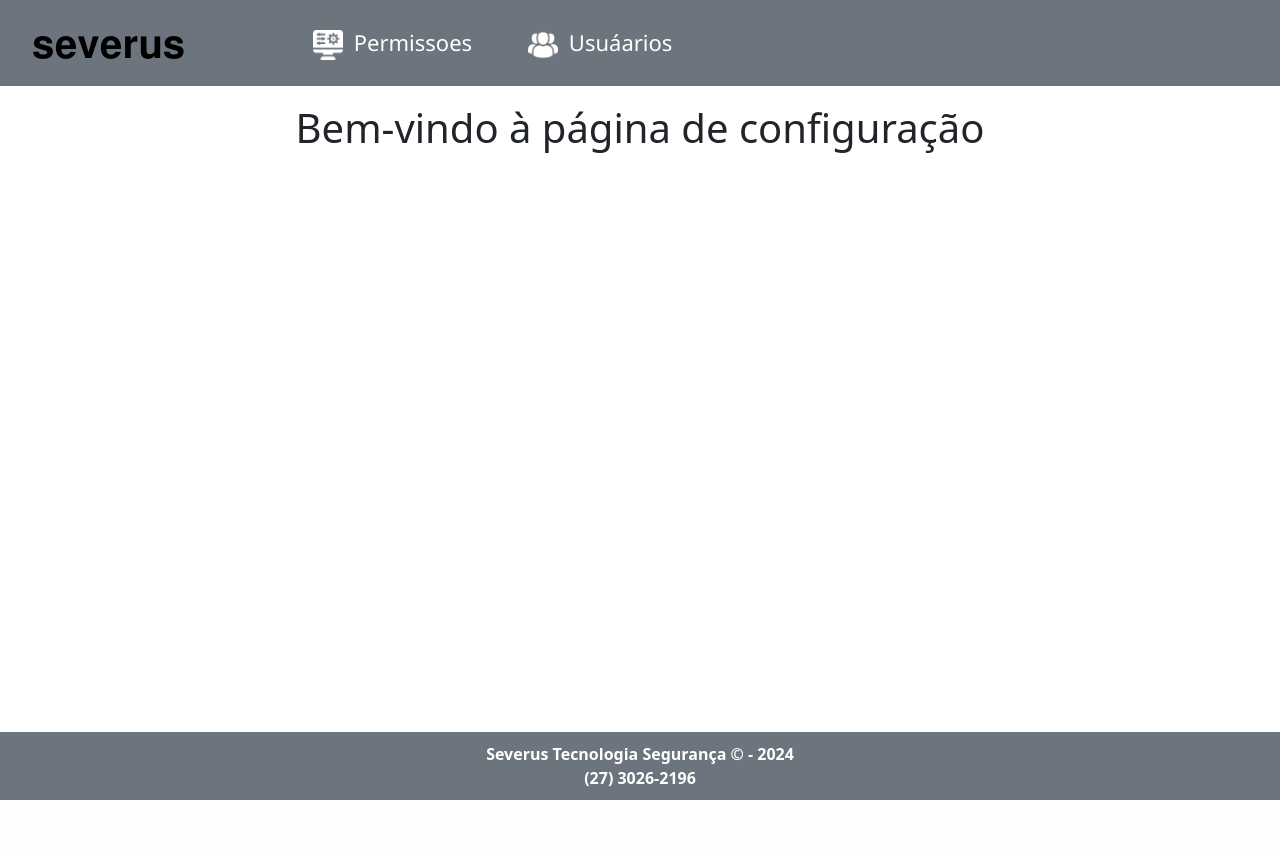
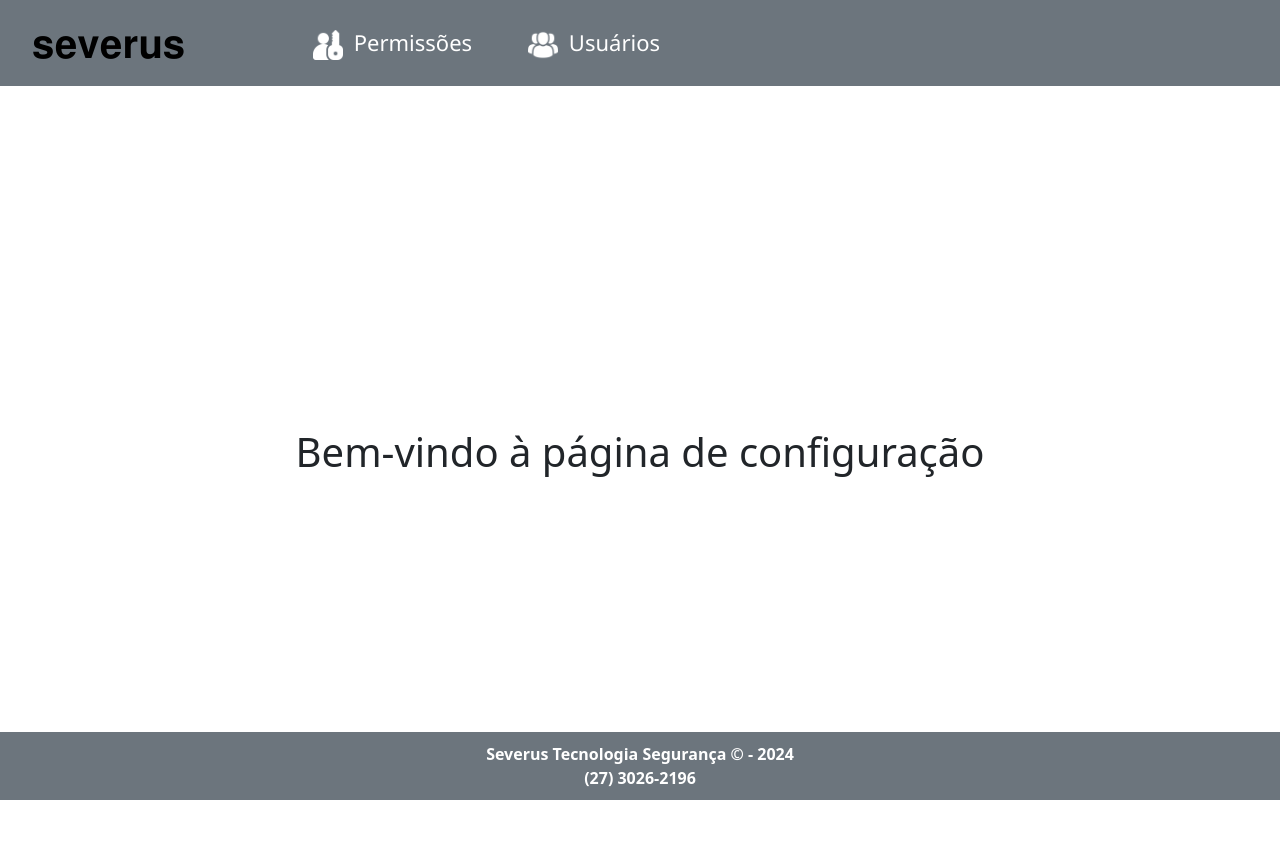
Before and after one commit to rodrigowilton/sistema, a Django app: page /app/configuracao/ in a window 1280 px wide. Before the commit the page ends 800 px from the top, so only its background shows below. Run offline with Django 5.2, Linux system fonts and the light colour scheme.

Commit message:
ajuste configuracaoes

```diff
--- a/templates/configuracao.html
+++ b/templates/configuracao.html
@@ -12,13 +12,13 @@
             <ul class="navbar-nav me-auto w-100 d-flex">
                 <li class="nav-item">
                     <a class="nav-link custom-nav-link" href="{% url 'lista_autenticacao' %}">
-                        <img src="{% static 'img/configuracao.png' %}" alt="Configuração" style="width: 30px; height: 30px; margin-right: 5px;">
-                     Permissoes </a>
+                        <img src="{% static 'img/permissao.png' %}" alt="permissao" style="width: 30px; height: 30px; margin-right: 5px;">
+                     Permissões </a>
                 </li>
                 <li class="nav-item">
                     <a class="nav-link custom-nav-link" href="{% url 'register' %}">
                         <img src="{% static 'img/pessoa.png' %}" alt="pessoa" style="width: 30px; height: 30px; margin-right: 5px;">
-                    Usuáarios</a>
+                    Usuários</a>
                 </li>
             </ul>
         </div>
@@ -27,7 +27,7 @@
 {% endblock %}
 
 {% block content %}
-<div class="container mt-5">
+<div class="container d-flex align-items-center justify-content-center" style="min-height: 100vh;">
     <h1 class="text-center">Bem-vindo à página de configuração</h1>
 </div>
 {% endblock %}
```
Also changed, not shown: app/static/img/permissao.png (added).
